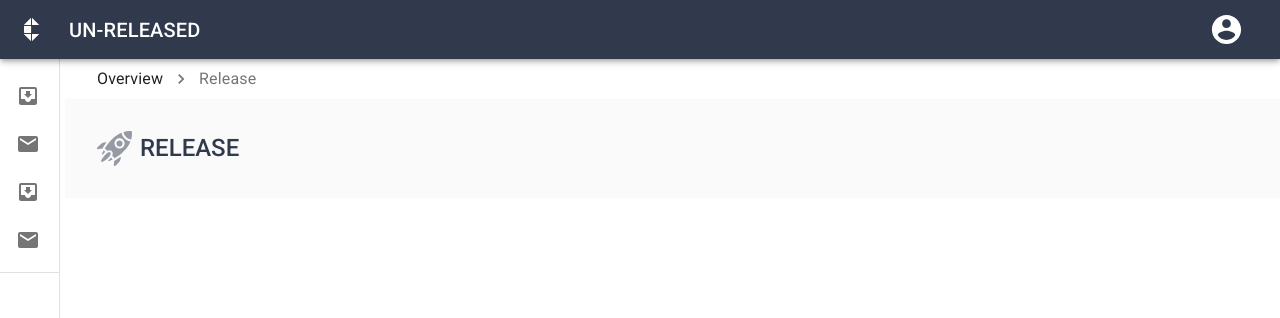
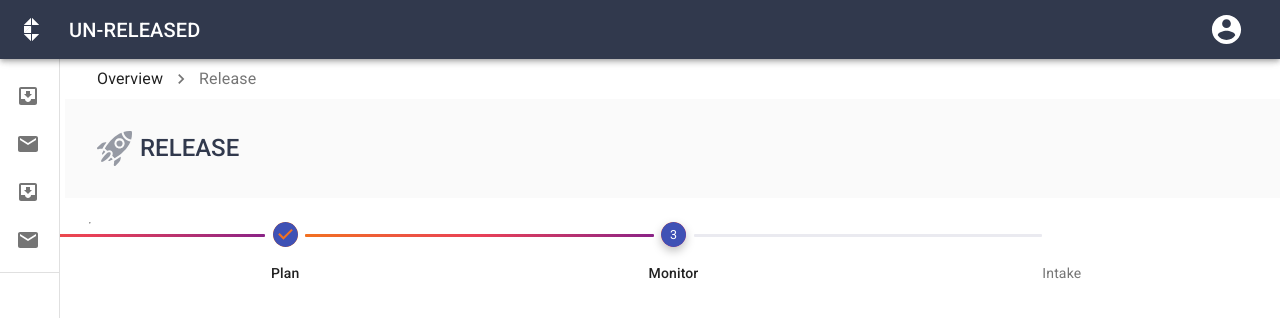
Before and after one commit to amitfbg/canvas-demo, a React (Create React App) app: page / in a window 1280 px wide. Shown: the top 318 px of the page. Built offline with nearby package versions, Linux system fonts and the light colour scheme.

Commit message:
Stepper Done

```diff
--- a/src/components/maincontainer/ReleaseContainer.js
+++ b/src/components/maincontainer/ReleaseContainer.js
@@ -2,6 +2,7 @@ import React from "react";
 import { makeStyles } from "@material-ui/core";
 import BreadCrumb from "../breadCrumb/BreadCrumb";
 import PageHeader from "./components/PageHeader";
+import Stepper from "../stepper/Stepper";
 
 const useStyles = makeStyles({
   root: {
@@ -15,6 +16,7 @@ function ReleaseContainer() {
     <div className={classes.root}>
       <BreadCrumb />
       <PageHeader />
+      <Stepper/>
     </div>
   );
 }
--- a/src/components/navbar/LeftNavBar.js
+++ b/src/components/navbar/LeftNavBar.js
@@ -17,7 +17,6 @@ const drawerWidth = 240;
 const useStyles = makeStyles((theme) => ({
   drawer: {
     width: 65,
-    overflowX:"hidden"
   },
   drawerPaper: {
     width: 60,
@@ -25,6 +24,7 @@ const useStyles = makeStyles((theme) => ({
       easing: theme.transitions.easing.sharp,
       duration: theme.transitions.duration.leavingScreen,
     }),
+    overflowX:"hidden",
     "&:hover":{
       width: drawerWidth,
       transition:theme.transitions.create('width',{
--- a/src/components/stepper/Stepper.js
+++ b/src/components/stepper/Stepper.js
@@ -1,11 +1,62 @@
-import React from 'react'
-//check
-function Stepper() {
-    return (
-        <div>
+import React from "react";
+import {
+  makeStyles,
+  withStyles,
+  StepConnector,
+} from "@material-ui/core";
+import Stepper from "@material-ui/core/Stepper";
+import Step from "@material-ui/core/Step";
+import StepLabel from "@material-ui/core/StepLabel";
 
-        </div>
-    )
+const useStyles = makeStyles((theme) => ({
+  root: {
+    width: "100%",
+  },
+}));
+
+function getSteps() {
+  return ["Plan", "Monitor", "Intake"];
 }
+const ColorlibConnector = withStyles({
+  root: {},
+  active: {
+    "& $line": {
+      backgroundImage:
+        "linear-gradient( 95deg,rgb(242,113,33) 0%,rgb(233,64,87) 50%,rgb(138,35,135) 100%)",
+    },
+  },
+  completed: {
+    "& $line": {
+      backgroundImage:
+        "linear-gradient( 95deg,rgb(242,113,33) 0%,rgb(233,64,87) 50%,rgb(138,35,135) 100%)",
+    },
+  },
+  line: {
+    height: 3,
+    border: 0,
+    backgroundColor: "#eaeaf0",
+    borderRadius: 1,
+  },
+})(StepConnector);
 
-export default Stepper
+export default function MyStepper() {
+  const classes = useStyles();
+  const steps = getSteps();
+
+  return (
+    <div className={classes.root}>
+      <Stepper
+        activeStep={2}
+        alternativeLabel
+        connector={<ColorlibConnector />}
+      >
+        <hr />
+        {steps.map((label) => (
+          <Step key={label}>
+            <StepLabel>{label}</StepLabel>
+          </Step>
+        ))}
+      </Stepper>
+    </div>
+  );
+}
--- a/src/theme/MUI_theme.js
+++ b/src/theme/MUI_theme.js
@@ -11,13 +11,28 @@ const theme = createMuiTheme({
   //   zIndex: {
   //     appBar: 2000,
   //   },
-//   overrides: {
-//     MuiAppBar: {
-//       root: {
-//         zIndex: "2000 !important",
-//       },
-//     },
-//   },
+  overrides: {
+    MuiStepIcon: {
+      root: {
+        color: "#fff",
+        width: 25,
+        height: 25,
+        borderRadius: "50%",
+        display: "flex",
+        justifyContent: "center",
+        alignItems: "center",
+      },
+      active: {
+        backgroundImage:
+          "linear-gradient( 136deg, rgb(242,113,33) 0%, rgb(233,64,87) 50%, rgb(138,35,135) 100%)",
+        boxShadow: "0 4px 10px 0 rgba(0,0,0,.25)",
+      },
+      completed: {
+        backgroundColor: "rgb(242,113,33)",
+        color: "rgb(242,113,33)",
+      },
+    },
+  },
 });
 
 export default theme;
```
Lines whose indentation alone changed are shown as unchanged.
